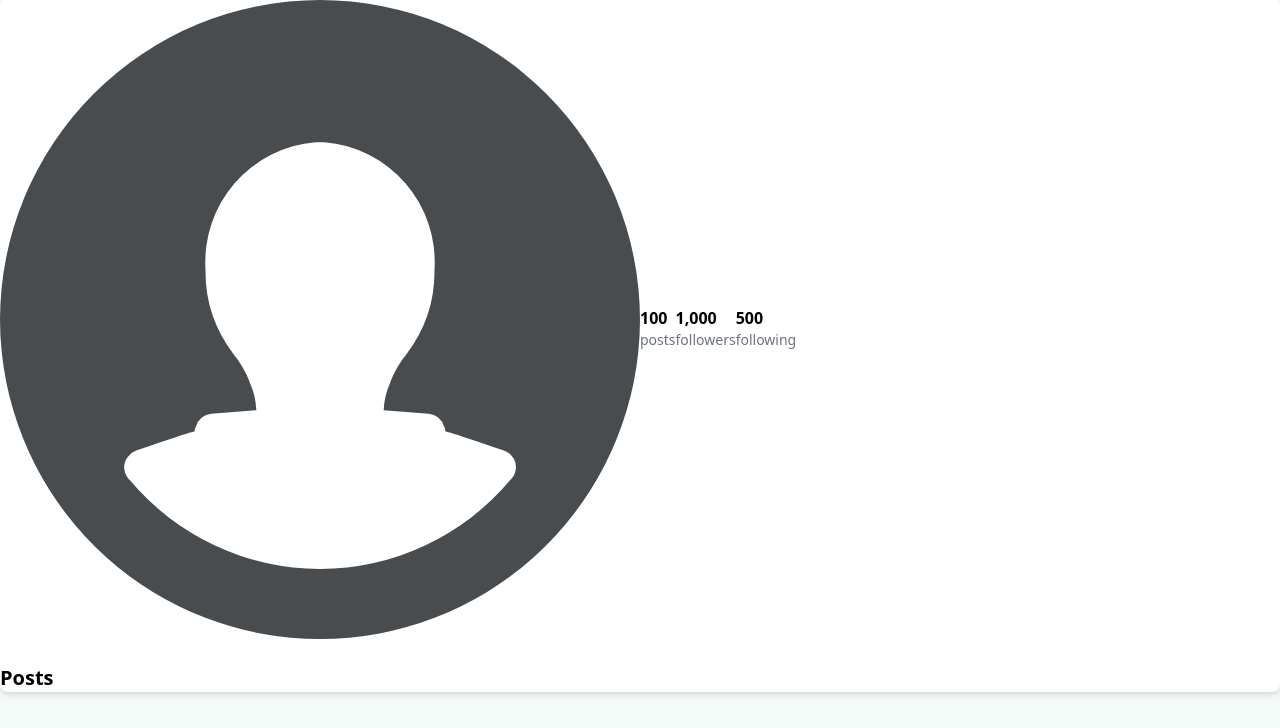
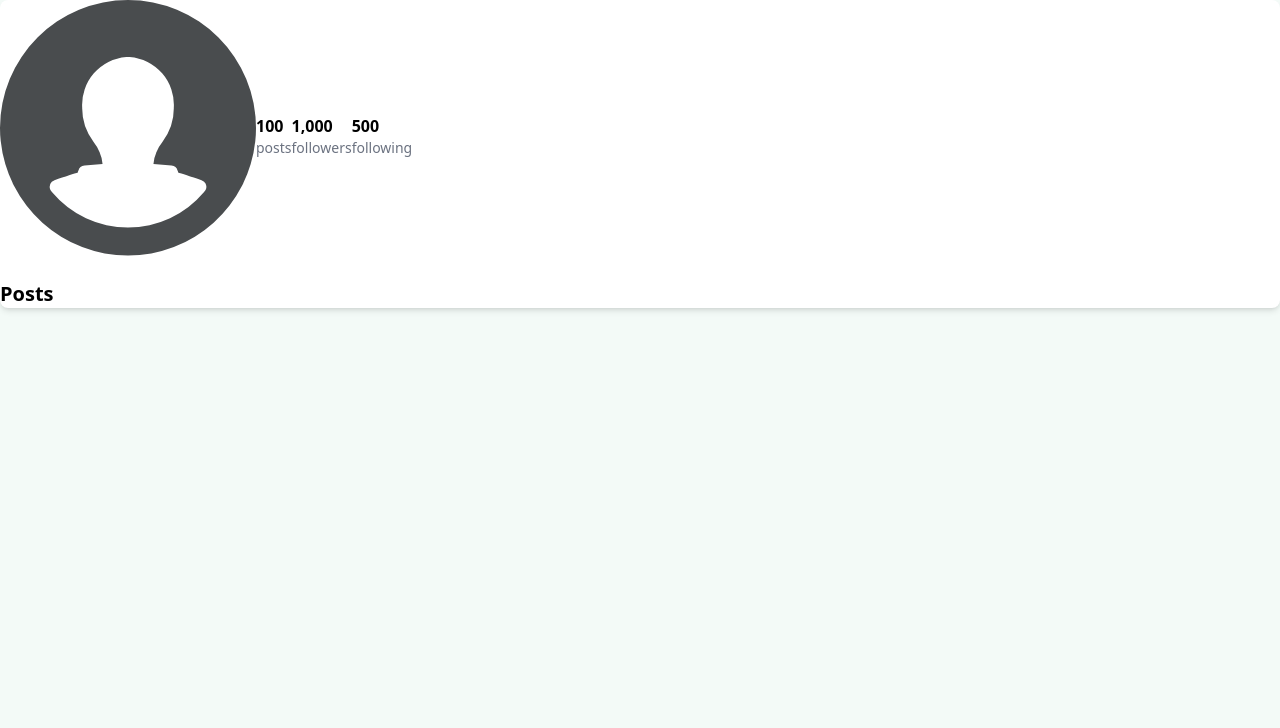
Before and after one commit to taronling/hey-neighbour, a Django app: page /user/profile/ in a window 1280 px wide. Shown: the part 72-800 px from the top of the page. Run offline with Django 4.2, Linux system fonts and the light colour scheme; style sheets or scripts are compiled from the project's sources; some libraries are stand-ins or nearby versions.

Commit message:
added profile.css file for profile page configuration > updated pfp icon size. note: style imports must be within block content

```diff
--- /dev/null
+++ b/users/static/css/profile.css
@@ -0,0 +1,4 @@
+#profile-picture {
+    width: 16rem;
+    height: 16rem;
+}
--- a/users/templates/profile.html
+++ b/users/templates/profile.html
@@ -2,14 +2,18 @@
 {% load compress %}
 {% load static %}
 
-<link rel="stylesheet" href="{% static 'website/static/css/home.css' %}">
+{% block content %}
 
-{% block content %}
+    {% compress css %}
+    <link rel="stylesheet" href="{% static 'users/static/css/profile.css' %}">
+    <link rel="stylesheet" href="{% static 'website/static/css/home.css' %}">
+    {% endcompress %}
+
     <div class="container mx-auto px-4 py-8">
         <div class="bg-white shadow-md rounded-lg p-6 w-full md:w-3/4 mx-auto">
             <div class="flex items-center mb-6">
-                <div class="w-1/2 h-1/2 rounded-full">
-                    <img src="{% static 'users/static/img/profile-default.svg' %}" alt="Profile picture" class="object-contain w-24 h-24 rounded-full">
+                <div class="rounded-full">
+                    <img id="profile-picture" src="{% static 'users/static/img/profile-default.svg' %}" alt="Profile picture">
                 </div>
                 <div class="ml-8">
                     <h2 class="text-2xl font-semibold">{{ user.first_name }} {{ user.last_name }}</h2>
```
